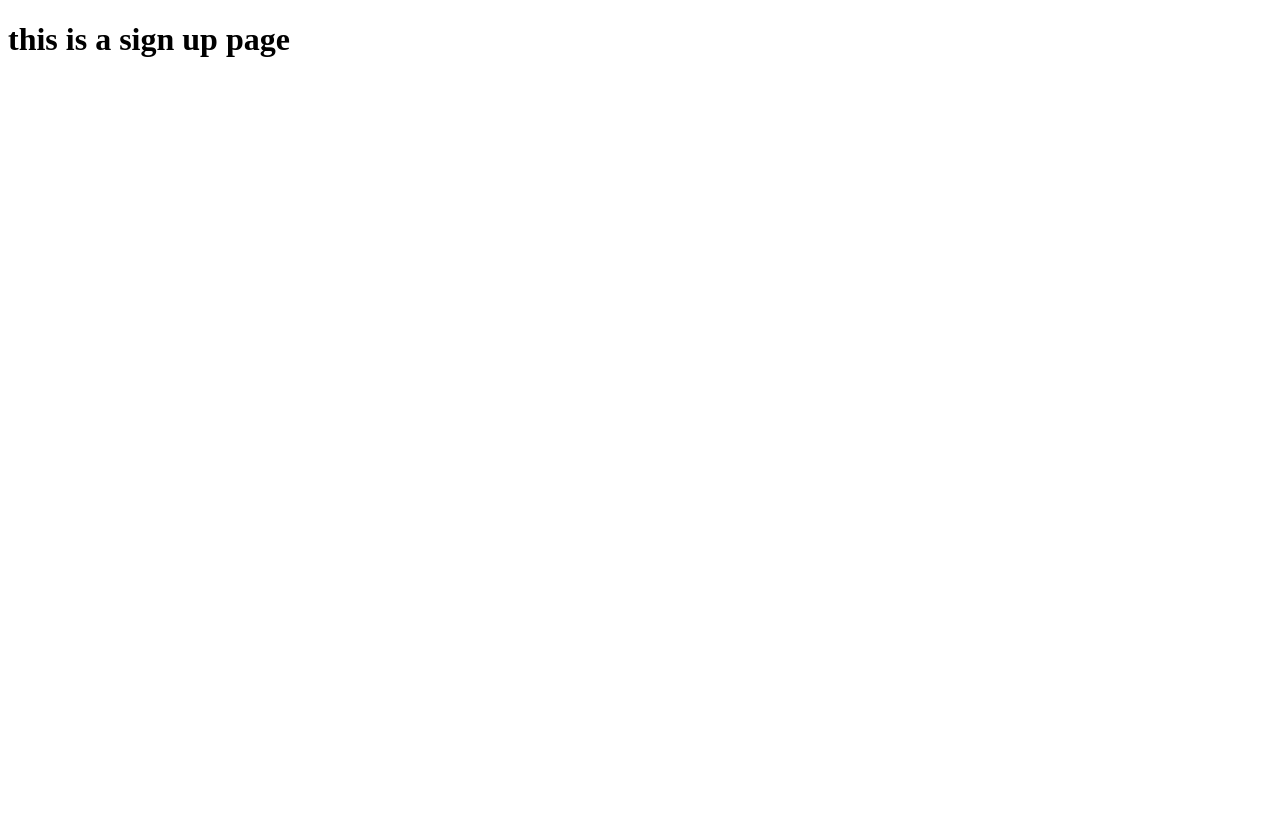
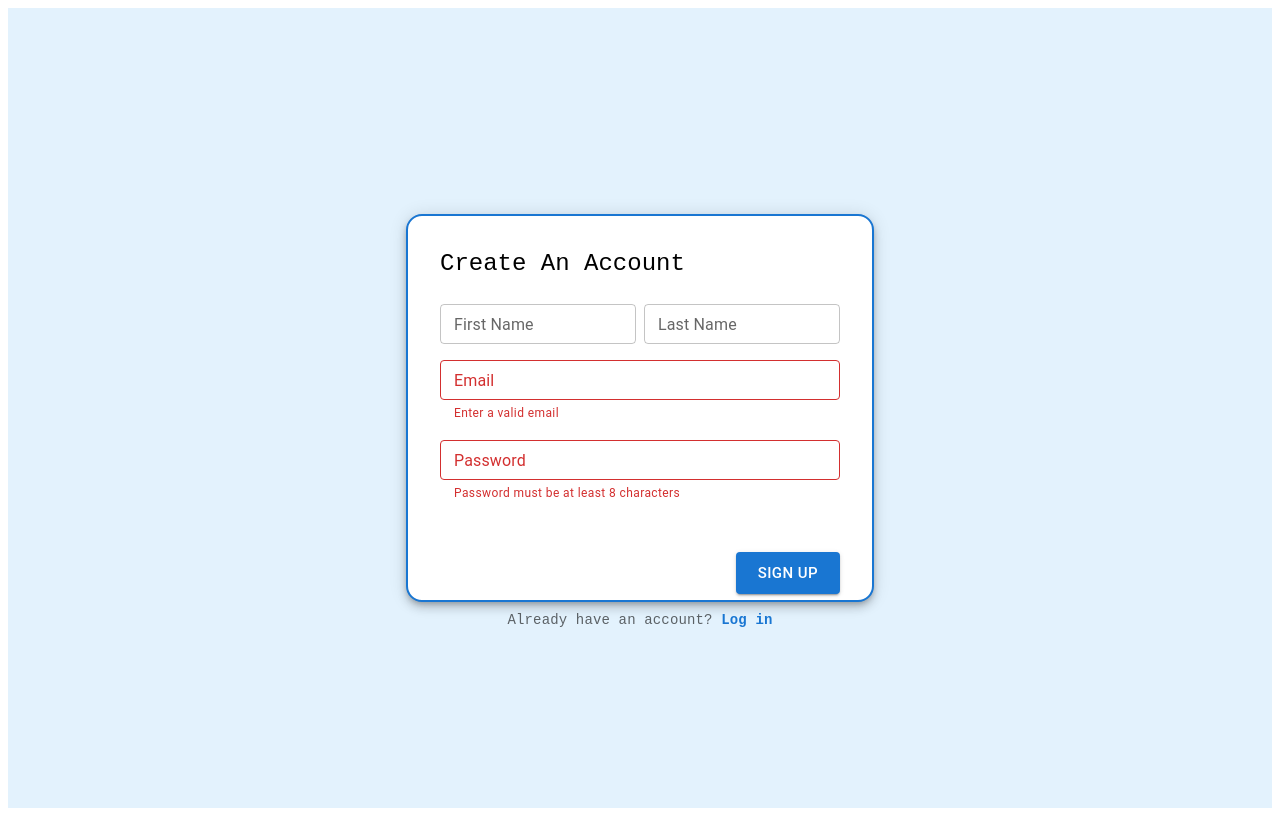
Before and after one commit to AntoMakh/job-com, a React (Create React App) app in the folder client/: page /signup in a window 1280 px wide. Built offline with nearby package versions, Linux system fonts and the light colour scheme.

Commit message:
-Made a sign up page -Added form submission saving, so all inputs are saved -Added basic email and password field validation (needs fixing)

```diff
--- a/client/src/Pages/LoginPage.js
+++ b/client/src/Pages/LoginPage.js
@@ -1,4 +1,4 @@
-import React from "react";
+import React, { useState } from "react";
 import Box from "@mui/material/Box";
 import Button from "@mui/material/Button";
 import TextField from "@mui/material/TextField";
@@ -6,10 +6,23 @@ import Typography from "@mui/material/Typography";
 import Link from "@mui/material/Link";
 
 function LoginContainer() {
+  const [formData, setFormData] = useState(
+    //basically we created the variable formdata, and we use setformdata to change it. its a good react practice
+    {
+      email: "", //default values..
+      password: "",
+    }
+  );
+  const handleChange = (e) => {
+    setFormData({
+      //here we save the form data when one of the input fields are changed.
+      ...formData,
+      [e.target.name]: e.target.value, //e.target.name is the name attribute on the html object (example: firstName), e.target.value is the actual value of said object.
+    });
+  };
   const handleSubmit = (event) => {
     event.preventDefault();
-
-    //checking username and pass here
+    console.log("Check this data in server:", formData);
   };
   return (
     //i hate the formatting too ngl
@@ -62,18 +75,34 @@ function LoginContainer() {
         >
           <TextField
             label="Email"
+            name="email"
             variant="outlined"
             type="email"
             fullWidth
             size="small"
             sx={{ mb: 2, mt: 2 }}
+            value={formData.email}
+            onChange={handleChange}
+            error={!formData.email.includes("@")}
+            helperText={
+              !formData.email.includes("@") ? "Enter a valid email" : ""
+            }
           />
           <TextField
             label="Password"
+            name="password"
             variant="outlined"
             type="password"
             fullWidth
             size="small"
+            value={formData.password}
+            onChange={handleChange}
+            error={formData.password.length < 8}
+            helperText={
+              formData.password.length < 8
+                ? "Password must be at least 8 characters"
+                : ""
+            }
           />
           <Box sx={{ flexGrow: 0.1 }} />{" "}
           {/* this is a visual spacer/seperator for the button to appear lower */}
--- a/client/src/Pages/SignupPage.js
+++ b/client/src/Pages/SignupPage.js
@@ -1,9 +1,176 @@
-import React from "react";
+import React, { useState } from "react";
+import Box from "@mui/material/Box";
+import Button from "@mui/material/Button";
+import TextField from "@mui/material/TextField";
+import Typography from "@mui/material/Typography";
+import Link from "@mui/material/Link";
 
 function SignupContainer() {
-    return(
-        <h1>this is a sign up page</h1>
-    );
+  const [formData, setFormData] = useState(
+    //basically we created the variable formdata, and we use setformdata to change it. its a good react practice
+    {
+      firstName: "", //default values..
+      lastName: "",
+      email: "",
+      password: "",
+    }
+  );
+  const handleChange = (e) => {
+    setFormData({
+      //here we save the form data when one of the input fields are changed.
+      ...formData, //(read below first). lets say this function is being accessed to change the email field, ...formdata is "everythign else stays the same" of the object, so firstName lastName and password. without this line, formdata would turn into just the email=[actual email] field
+      [e.target.name]: e.target.value, //e.target.name is the name attribute on the html object (example: firstName), e.target.value is the actual value of said object.
+    });
+  };
+  const handleSubmit = (event) => {
+    event.preventDefault();
+    console.log("Save this data into Server:", formData);
+  };
+
+  return (
+    //i hate the formatting too ngl
+    <Box //box to center the whole form in the middle
+      sx={{
+        minHeight: "100vh",
+        bgcolor: "#e3f2fd",
+        display: "flex",
+        justifyContent: "center",
+        alignItems: "center",
+      }}
+    >
+      <Box //the actual box containing the form
+        sx={{
+          width: 400,
+          height: 320,
+          bgcolor: "white",
+          border: "2px solid #1976d2",
+          borderRadius: 4,
+          boxShadow: 6,
+          p: 4,
+          color: "black",
+          display: "flex",
+          flexDirection: "column",
+          alignItems: "center",
+          fontFamily: "monospace",
+        }}
+      >
+        <Typography
+          variant="h5" //this controls the actual text on the screen
+          component="h1" //this is what appears in the source code of the page, so you use this for ahem "SEO and accesibility"
+          sx={{
+            alignSelf: "flex-start",
+            mb: 3,
+            fontFamily: "monospace",
+          }}
+        >
+          Create An Account
+        </Typography>
+        <Box //this box is necessary for the form stuff
+          component="form"
+          onSubmit={handleSubmit}
+          sx={{
+            display: "flex",
+            flexDirection: "column",
+            justifyContent: "space-around",
+            flexGrow: 1,
+            width: "100%",
+          }}
+        >
+          <Box
+            sx={{
+              display: "flex",
+              flexDirection: "row",
+              justifyContent: "space-around",
+              gap: 1,
+            }}
+          >
+            <TextField
+              label="First Name"
+              name="firstName"
+              variant="outlined"
+              type="text"
+              size="small"
+              value={formData.firstName}
+              onChange={handleChange}
+            />
+            <TextField
+              label="Last Name"
+              name="lastName"
+              variant="outlined"
+              type="text"
+              size="small"
+              value={formData.lastName}
+              onChange={handleChange}
+            />
+          </Box>
+          <TextField
+            label="Email"
+            name="email"
+            variant="outlined"
+            type="email"
+            fullWidth
+            size="small"
+            sx={{ mb: 2, mt: 2 }}
+            value={formData.email}
+            onChange={handleChange}
+            error={!formData.email.includes("@")}
+            helperText={
+              !formData.email.includes("@") ? "Enter a valid email" : ""
+            }
+          />
+          <TextField
+            label="Password"
+            name="password"
+            variant="outlined"
+            type="password"
+            fullWidth
+            size="small"
+            value={formData.password}
+            onChange={handleChange}
+            error={formData.password.length < 8}
+            helperText={
+              formData.password.length < 8
+                ? "Password must be at least 8 characters"
+                : ""
+            }
+          />
+          <Box sx={{ flexGrow: 0.1 }} />{" "}
+          {/* this is a visual spacer/seperator for the button to appear lower */}
+          <Box //used to align the button in the bottom left corner, refer to "flexbox containers"
+            sx={{
+              display: "flex",
+              justifyContent: "flex-end",
+              mt: 2,
+              width: "100%",
+            }}
+          >
+            <Button
+              variant="contained"
+              color="primary"
+              size="large"
+              type="submit"
+              sx={{ mt: 4 }}
+            >
+              Sign Up
+            </Button>
+          </Box>
+        </Box>
+        <Typography
+          variant="body2"
+          sx={{
+            mt: 2,
+            color: "text.secondary",
+            fontFamily: "monospace",
+          }}
+        >
+          Already have an account?{" "}
+          <Link href="/login" underline="hover" sx={{ fontWeight: "bold" }}>
+            Log in
+          </Link>
+        </Typography>
+      </Box>
+    </Box>
+  );
 }
 
 export default SignupContainer;
```
